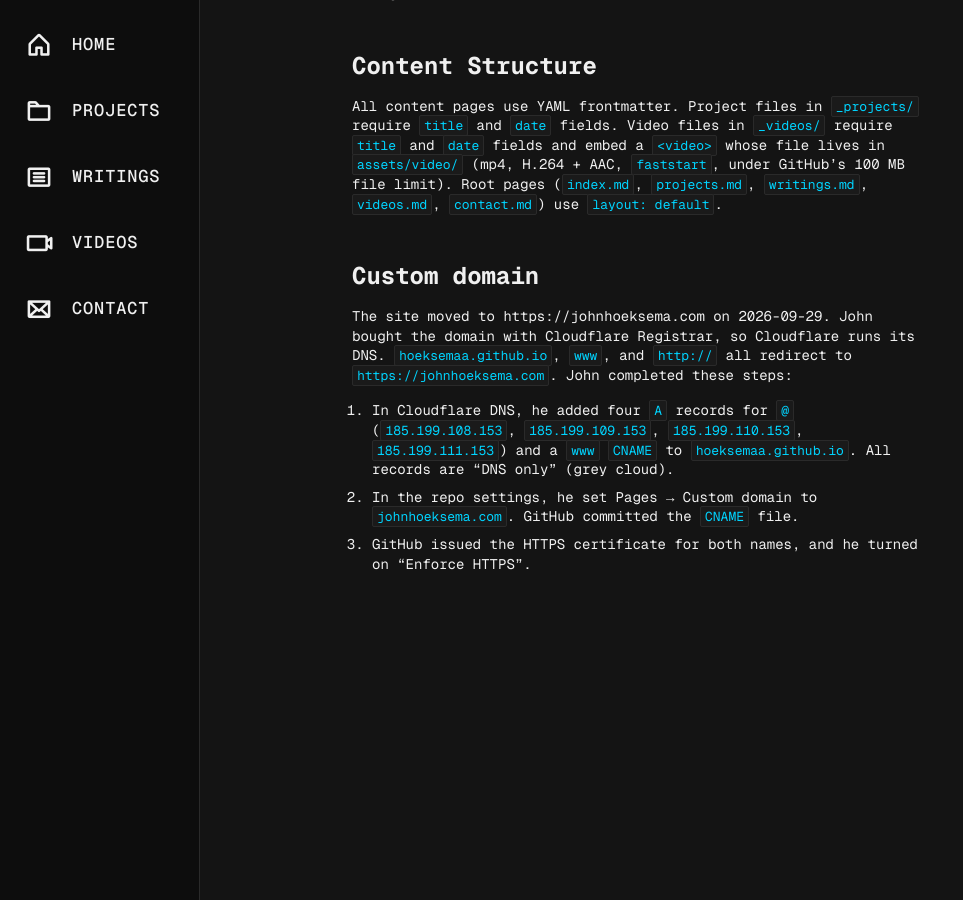
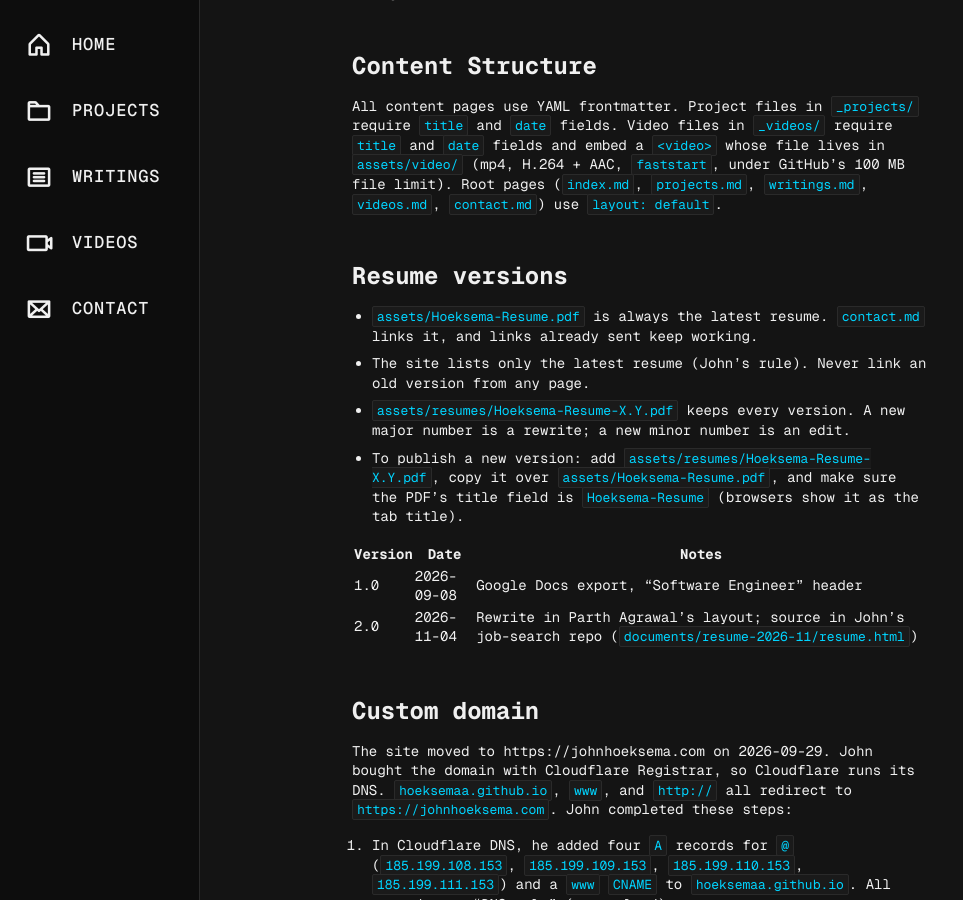
Before and after one commit to hoeksemaa/hoeksemaa.github.io, a Jekyll site: the page built from AGENTS.md, in a window 1280 px wide and 900 px high, scrolled down 980 px. Shown: the whole window, without its empty margins (0-963 px from the left). Built offline with Jekyll 4.4.1, drawn with Linux system fonts in a browser that asks for light colours; our own code applies the rules of GitHub Pages for plain Markdown files; before the commit the page ends 1602 px from its top, so only the background shows below that.

Commit message:
content(contact): publish resume 2.0 and keep numbered versions (#43)
The contact page link (/assets/Hoeksema-Resume.pdf) now serves resume 2.0.
Every version is kept in assets/resumes/ as Hoeksema-Resume-X.Y.pdf; the
September resume becomes 1.0. AGENTS.md documents the scheme and the rule
that the site links only the latest resume.

Co-authored-by: Claude Opus 5.5 <noreply@anthropic.com>

```diff
--- a/AGENTS.md
+++ b/AGENTS.md
@@ -33,6 +33,18 @@ bundle exec jekyll build
 
 All content pages use YAML frontmatter. Project files in `_projects/` require `title` and `date` fields. Video files in `_videos/` require `title` and `date` fields and embed a `<video>` whose file lives in `assets/video/` (mp4, H.264 + AAC, `faststart`, under GitHub's 100 MB file limit). Root pages (`index.md`, `projects.md`, `writings.md`, `videos.md`, `contact.md`) use `layout: default`.
 
+## Resume versions
+
+- `assets/Hoeksema-Resume.pdf` is always the latest resume. `contact.md` links it, and links already sent keep working.
+- The site lists only the latest resume (John's rule). Never link an old version from any page.
+- `assets/resumes/Hoeksema-Resume-X.Y.pdf` keeps every version. A new major number is a rewrite; a new minor number is an edit.
+- To publish a new version: add `assets/resumes/Hoeksema-Resume-X.Y.pdf`, copy it over `assets/Hoeksema-Resume.pdf`, and make sure the PDF's title field is `Hoeksema-Resume` (browsers show it as the tab title).
+
+| Version | Date | Notes |
+|---|---|---|
+| 1.0 | 2026-09-08 | Google Docs export, "Software Engineer" header |
+| 2.0 | 2026-11-04 | Rewrite in Parth Agrawal's layout; source in John's job-search repo (`documents/resume-2026-11/resume.html`) |
+
 ## Custom domain
 
 The site moved to https://johnhoeksema.com on 2026-09-29. John bought the domain with Cloudflare Registrar, so Cloudflare runs its DNS. `hoeksemaa.github.io`, `www`, and `http://` all redirect to `https://johnhoeksema.com`. John completed these steps:
```
Also changed, not shown: 3 other files.
